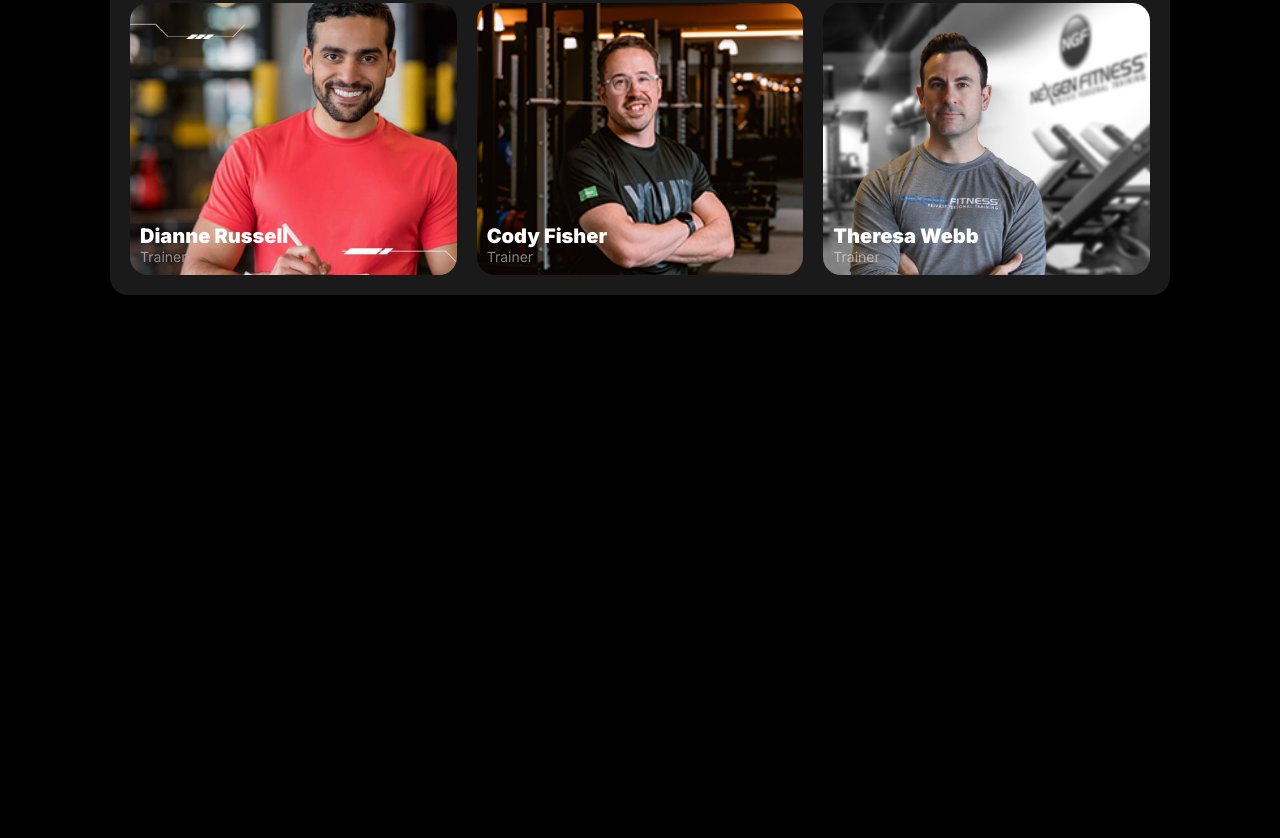
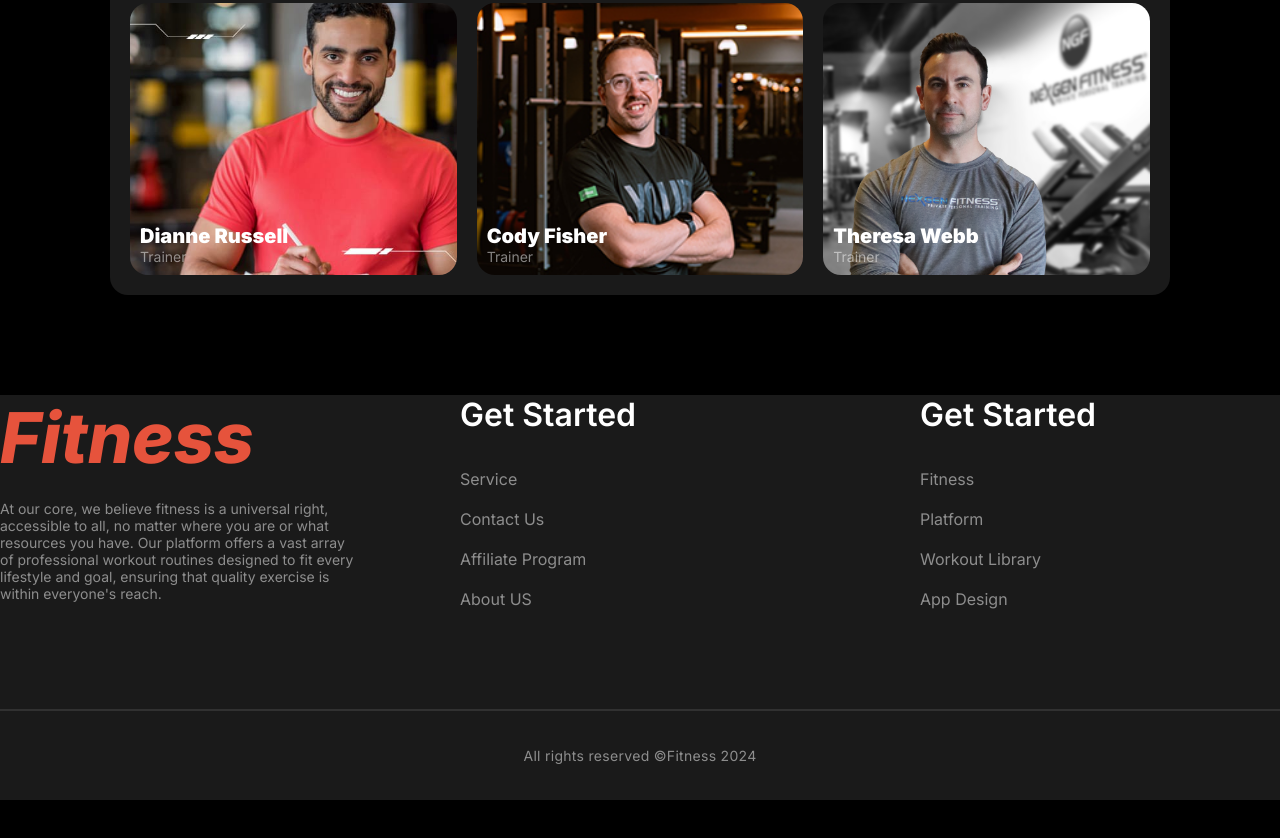
Before and after one commit to adilh-khan/fitness-website, a plain HTML site: page index.html in a window 1280 px wide. Shown: the part 2240-3078 px from the top of the page. Before the commit the page ends 2635 px from the top, so only its background shows below. Drawn offline with Linux system fonts and the light colour scheme; a web font is replaced by a local one.

Commit message:
completed footer section

```diff
--- a/CSS/responsive.css
+++ b/CSS/responsive.css
@@ -11,9 +11,6 @@
 
     .nav div > ul {
         display: none;
-
-        /* align-items: center;
-        padding: 12px 20px 12px 20px;   */
     }
 
     .banner,
@@ -32,9 +29,11 @@
         right: -10%;
 
     }
-    .habit-card-container {
-        display: grid;
+
+    .habit-card-container,
+    .team-container {
         gap: 50px;
+        justify-items: center;
         grid-template-columns: repeat(1, 1fr);
     }
 }
--- a/CSS/style.css
+++ b/CSS/style.css
@@ -69,6 +69,9 @@ img {
 }
 
 /* End!!!! */
+
+/* Nav CSS */
+
 .brand-name {
     color: #E6533C;
     font-size: 2rem;
@@ -113,6 +116,8 @@ img {
     border-radius: 46px;
     padding: 8px 20px;
 }
+/* End */
+
 /* Banner CSS */
 .banner {
     display: flex;
@@ -224,7 +229,6 @@ img {
     position: absolute;
     top: 23%;
     right: -20%;
-
 }
 
 .workout-videos h3 {
@@ -239,6 +243,8 @@ img {
     font-weight: 400;
     letter-spacing: 0.5px;
 }
+
+/* End */
 
 /* Habit Section CSS */
 
@@ -298,9 +304,11 @@ img {
     font-weight: 400;
     letter-spacing: 0.3px;
 }
+
 /* End */
 
 /* Run Section CSS */
+
 .run-container {
     display: flex;
     flex-direction: row;
@@ -331,6 +339,7 @@ img {
 /* End */
 
 /* Team Section CSS */
+
 .team-container {
     display: grid;
     grid-template-columns: repeat(3, 1fr);
@@ -386,4 +395,76 @@ img {
     font-size: 0.875rem;
     font-weight: 400;
 }
+
 /* End */
+
+/* Footer CSS */
+
+.footer-container {
+    background: rgba(255, 255, 255, 0.1);
+}
+.footer {
+    display: grid;
+    gap: 100px;
+    grid-template-columns: repeat(3, 1fr);
+    margin-bottom: 80px;
+}
+
+.footer-left {
+    display: flex;
+    flex-direction: column;
+    gap: 20px;
+}
+
+.footer-left span {
+    color: #E6533C;
+    font-size: 4.375rem;
+    font-weight: 800;
+    font-style: italic;
+}
+
+.footer-middle h4,
+.footer-right h4 {
+    color: white;
+    font-size: 2rem;
+    font-weight: 600;
+    margin-bottom: 35px;
+}
+
+.footer-middle > ul > li,
+.footer-right > ul > li {
+    list-style: none;
+    margin-bottom: 20px;
+}
+
+.footer-middle > ul > li > a,
+.footer-right > ul > li > a {
+    color: rgba(255, 255, 255, 0.5);
+    font-size: 1rem;
+    font-weight: 400px;
+    text-decoration: none;
+}
+
+.footer-bottom {
+    display: flex;
+    align-items: center;
+    flex-direction: column;
+    gap: 36px;
+    justify-content: center;
+}
+
+.footer-line {
+    width: 100%;
+    height: 2px;
+    background-color: rgba(255, 255, 255, 0.1);;
+}
+
+.footer-bottom p {
+    color: rgba(255, 255, 255, 0.5);
+    font-size: 0.875rem;
+    font-weight: 400;
+    letter-spacing: 0.3px;
+    margin-bottom: 36px;
+}
+
+/* End */
--- a/index.html
+++ b/index.html
@@ -209,8 +209,47 @@
                 </div>
             </div>
         </section>
+        <!-- Team Section End -->
+    </main>
 
-    </main>
+    <footer>
+        <section>
+            <div class="max-width">
+                <div class="footer-container">
+                    <div class="footer">
+                        <div class="footer-left">
+                            <h2><span>Fitness</span></h2>
+                            <p class="section-description">
+                                At our core, we believe fitness is a universal right, accessible to all, no matter where you are or what resources you have. Our platform offers a vast array of professional workout routines designed to fit every lifestyle and goal, ensuring that quality exercise is within everyone's reach.
+                            </p>
+                        </div>
+                        <div class="footer-middle">
+                            <h4>Get Started</h4>
+                            <ul>
+                                <li><a href="">Service</a></li>
+                                <li><a href="">Contact Us</a></li>
+                                <li><a href="">Affiliate Program</a></li>
+                                <li><a href="">About US</a></li>
+                            </ul>
+                        </div>
+                        <div class="footer-right">
+                            <h4>Get Started</h4>
+                            <ul>
+                                <li><a href="">Fitness</a></li>
+                                <li><a href="">Platform</a></li>
+                                <li><a href="">Workout Library</a></li>
+                                <li><a href="">App Design</a></li>
+                            </ul>
+                        </div>
+                    </div>
+                    <div class="footer-bottom">
+                        <div class="footer-line"></div>
+                        <p>All rights reserved &copy;Fitness 2024</p>
+                    </div>
+                </div>
+            </div>
+        </section>
+    </footer>
 
 </body>
 </html>
```
